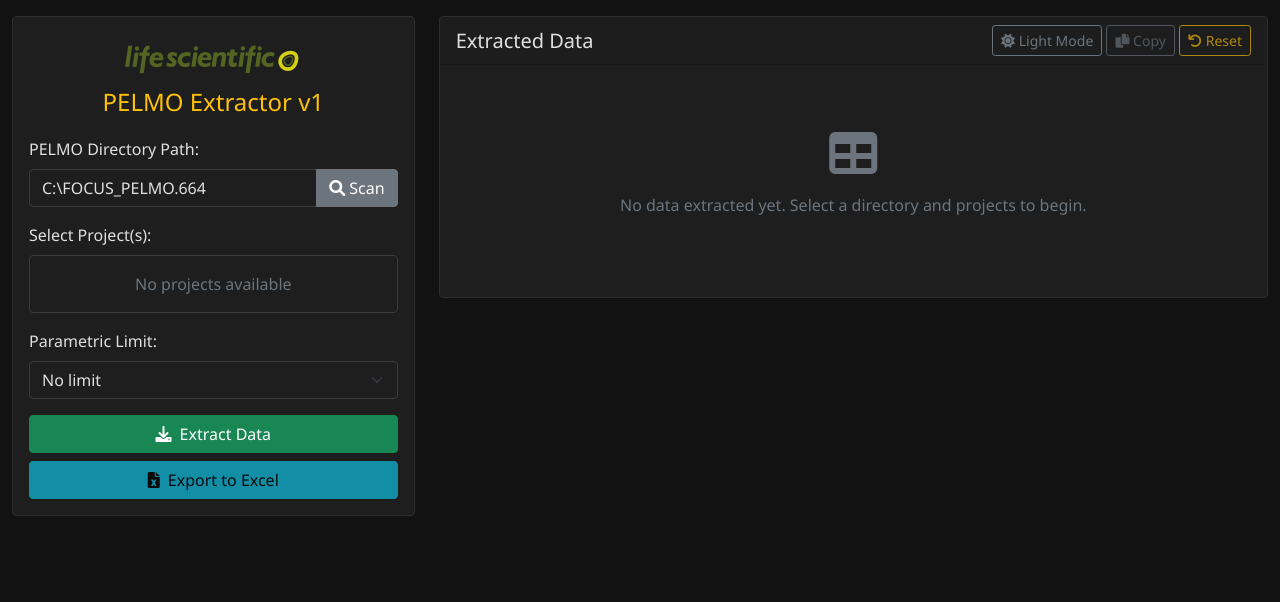
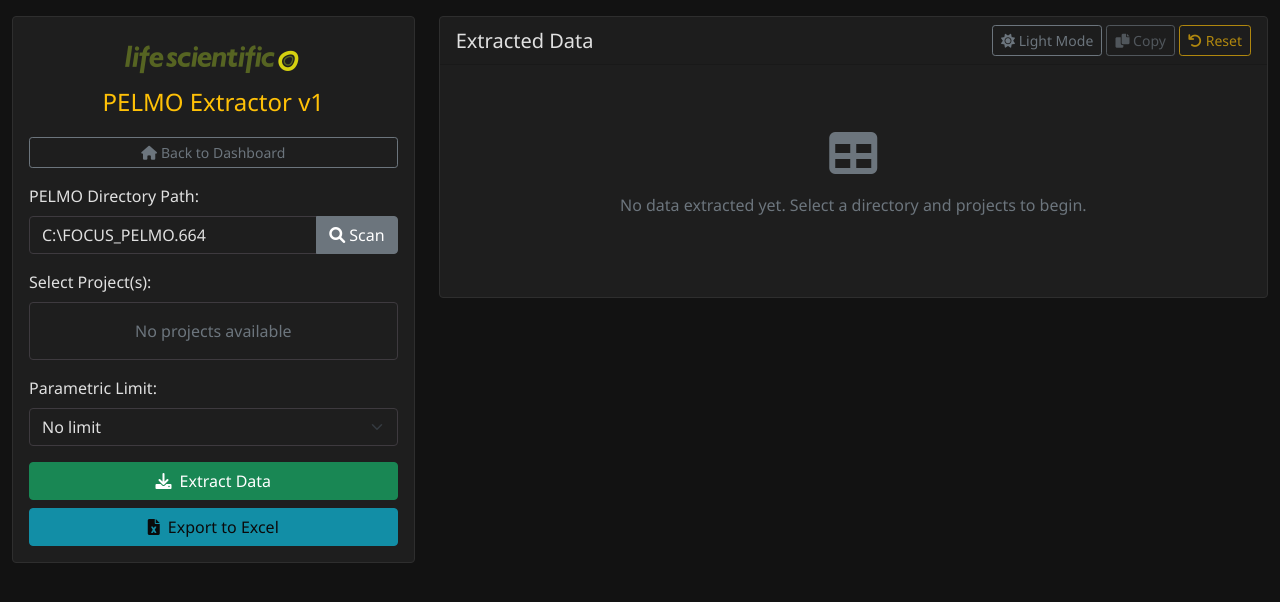
Before and after one commit to dgl321/ls-modelling-tools-flask, a Flask app: page /pelmoex/ in a window 1280 px wide. Shown: the top 602 px of the page. Run offline with Flask 3, Linux system fonts and the light colour scheme; some libraries are stand-ins or nearby versions.

Commit message:
Add "Back to Dashboard" button to PELMO and TOXSWA index pages for improved navigation

```diff
--- a/pelmoex/templates/pelmoex/index.html
+++ b/pelmoex/templates/pelmoex/index.html
@@ -191,6 +191,12 @@
                         <div class="logo-container">
                             <img src="{{ url_for('pelmoex.static', filename='ls.png') }}" alt="PELMO Logo" class="logo">
                             <h4 class="mt-2 text-warning">PELMO Extractor v1</h4>
+                        </div>
+
+                        <div class="mb-3">
+                            <button class="btn btn-sm btn-outline-secondary w-100" onclick="window.location.href='/'">
+                                <i class="fas fa-home me-1"></i>Back to Dashboard
+                            </button>
                         </div>
 
                         <div class="mb-3">
--- a/toxswaex/templates/toxswaex/index.html
+++ b/toxswaex/templates/toxswaex/index.html
@@ -237,6 +237,12 @@
                         <div class="logo-container">
                             <img src="{{ url_for('toxswaex.static', filename='ls.png') }}" alt="TOXSWA Logo" class="logo">
                             <h4 class="mt-2 text-warning">TOXSWA Extractor v1</h4>
+                        </div>
+
+                        <div class="mb-3">
+                            <button class="btn btn-sm btn-outline-secondary w-100" onclick="window.location.href='/'">
+                                <i class="fas fa-home me-1"></i>Back to Dashboard
+                            </button>
                         </div>
 
                         <div class="mb-3">
```
